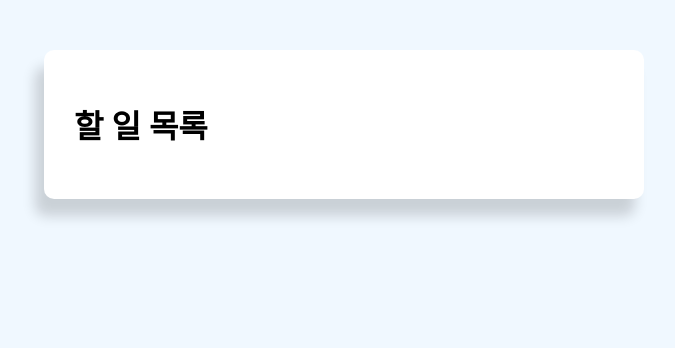
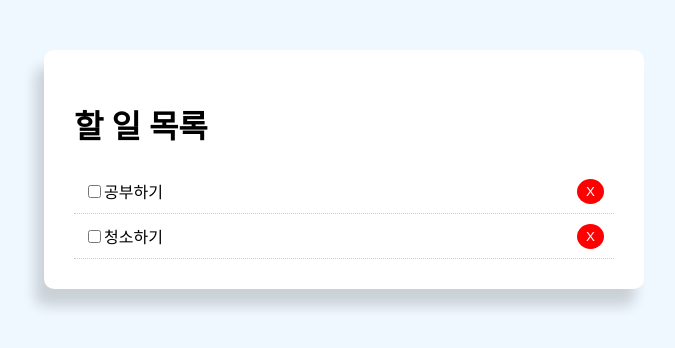
Before and after one commit to rlaqhtjs789/react-todo, a React (Vite) app: page / in a window 1280 px wide. Shown: the top 348 px of the page, without its empty margins (296-971 px from the left). Built offline with nearby package versions, Linux system fonts and the light colour scheme.

Commit message:
list ui 퍼블리싱(기능 x)

```diff
--- a/src/App.jsx
+++ b/src/App.jsx
@@ -1,16 +1,47 @@
-import { Component } from 'react'
-import './App.css'
+import { Component } from "react";
+import "./App.css";
 
 export default class App extends Component {
+
+  btnStyle = {
+    color: '#fff',
+    border: 'none',
+    padding: '5px 9px',
+    borderRadius: '50%',
+    cursor: 'pointer',
+    float: 'right',
+    backgroundColor: '#ff0000',
+  }
+
+  getStyle = () => {
+    return {
+      padding: '10px',
+      borderBottom: '1px #ccc dotted',
+      textDecoration: 'none',
+    }
+  }
+
   render() {
     return (
-      <div className='container'>
-        <div className='todoBlock'>
-          <div className='title'>
+      <div className="container">
+        <div className="todoBlock">
+          <div className="title">
             <h1>할 일 목록</h1>
+          </div>
+
+          <div style={this.getStyle()}>
+            <input type="checkbox" defaultChecked={false} />
+            공부하기
+            <button style={this.btnStyle}>X</button>
+          </div>
+
+          <div style={this.getStyle()}>
+            <input type="checkbox" defaultChecked={false} />
+            청소하기
+            <button style={this.btnStyle}>X</button>
           </div>
         </div>
       </div>
-    )
+    );
   }
 }
```
